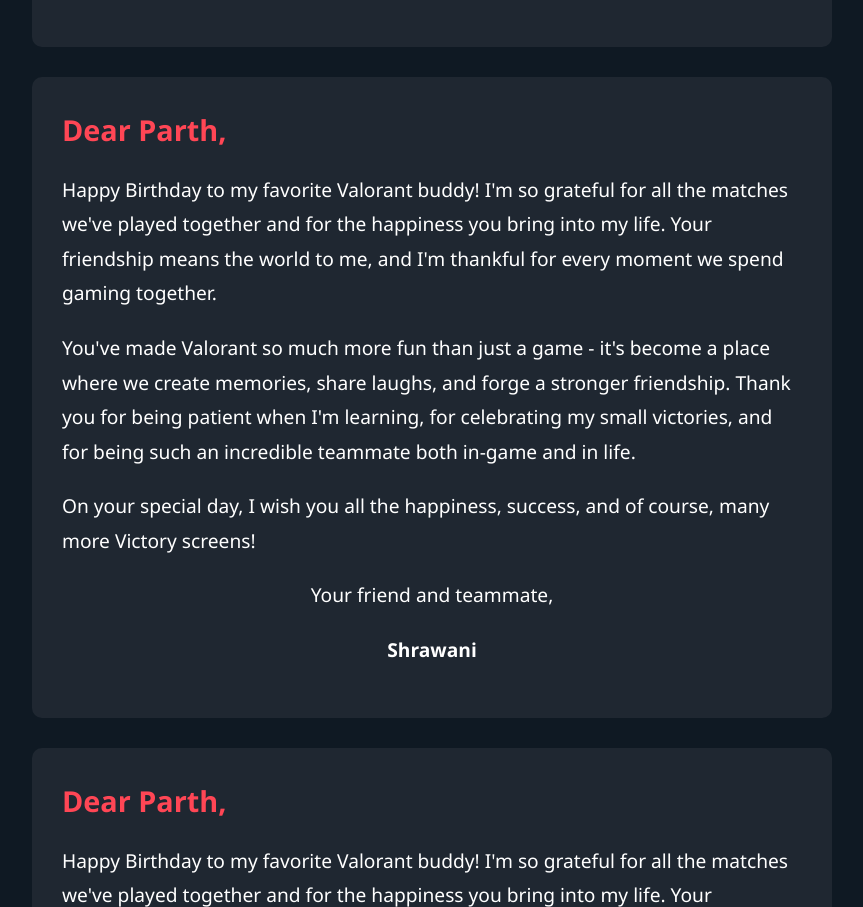
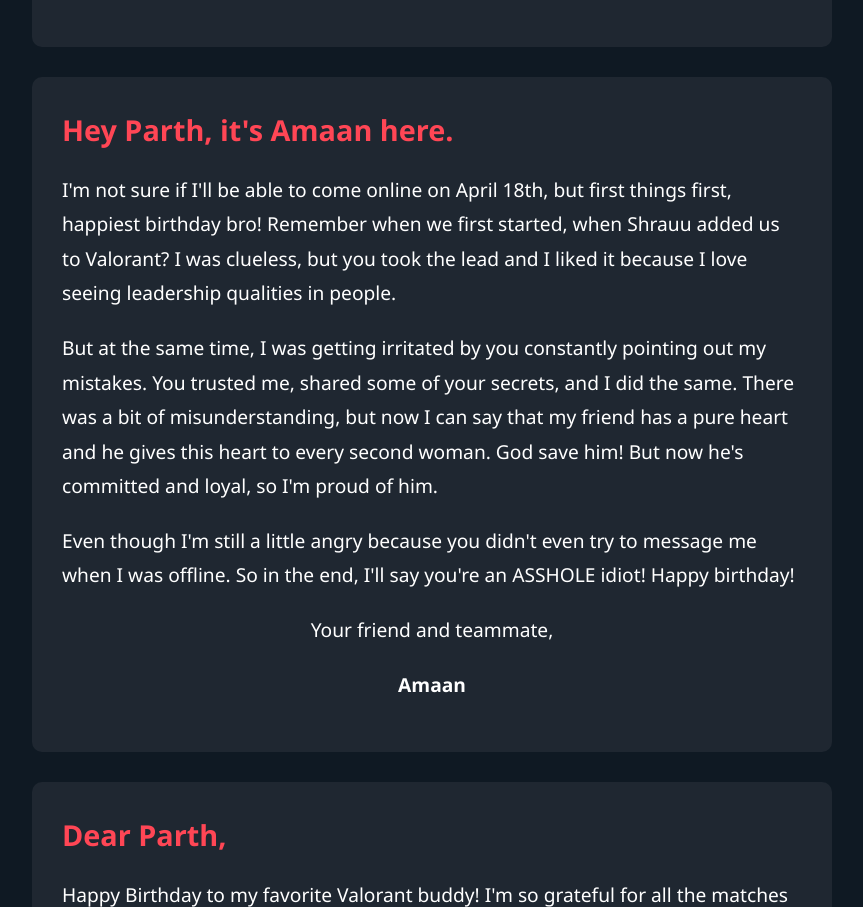
Before and after one commit to Shrishantkashid/web001, a plain HTML site: page index.html in a window 1280 px wide. Shown: the part 3655-4562 px from the top of the page, without its empty margins (208-1071 px from the left). Drawn offline with Linux system fonts and the light colour scheme.

Commit message:
Update03 index.html

```diff
--- a/index.html
+++ b/index.html
@@ -396,18 +396,19 @@
             </div>
 
             <div class="message-card">
-                <h3>Dear Parth,</h3>
-                <p>Happy Birthday to my favorite Valorant buddy! I'm so grateful for all the matches we've played
-                    together and for the happiness you bring into my life. Your friendship means the world to me, and
-                    I'm thankful for every moment we spend gaming together.</p>
-                <p>You've made Valorant so much more fun than just a game - it's become a place where we create
-                    memories, share laughs, and forge a stronger friendship. Thank you for being patient when I'm
-                    learning, for celebrating my small victories, and for being such an incredible teammate both in-game
-                    and in life.</p>
-                <p>On your special day, I wish you all the happiness, success, and of course, many more Victory screens!
+                <h3>Hey Parth, it's Amaan here.</h3>
+                <p>I'm not sure if I'll be able to come online on April 18th, but first things first, happiest birthday bro! Remember when
+                we first started, when Shrauu added us to Valorant? I was clueless, but you took the lead and I liked it because I love
+                seeing leadership qualities in people.</p>
+                <p>But at the same time, I was getting irritated by you constantly pointing out my mistakes. You trusted me, shared some of
+                your secrets, and I did the same. There was a bit of misunderstanding, but now I can say that my friend has a pure heart
+                and he gives this heart to every second woman. God save him! But now he's committed and loyal, so I'm proud of him.</p>
+                <p>Even though I'm still a little angry because you didn't even try to message me when I was offline. So in the end, I'll
+                say you're an ASSHOLE idiot! Happy birthday!
+
                 </p>
                 <p>Your friend and teammate,</p>
-                <p><strong>Shrawani</strong></p>
+                <p><strong>Amaan</strong></p>
             </div>
 
             <div class="message-card">
```
